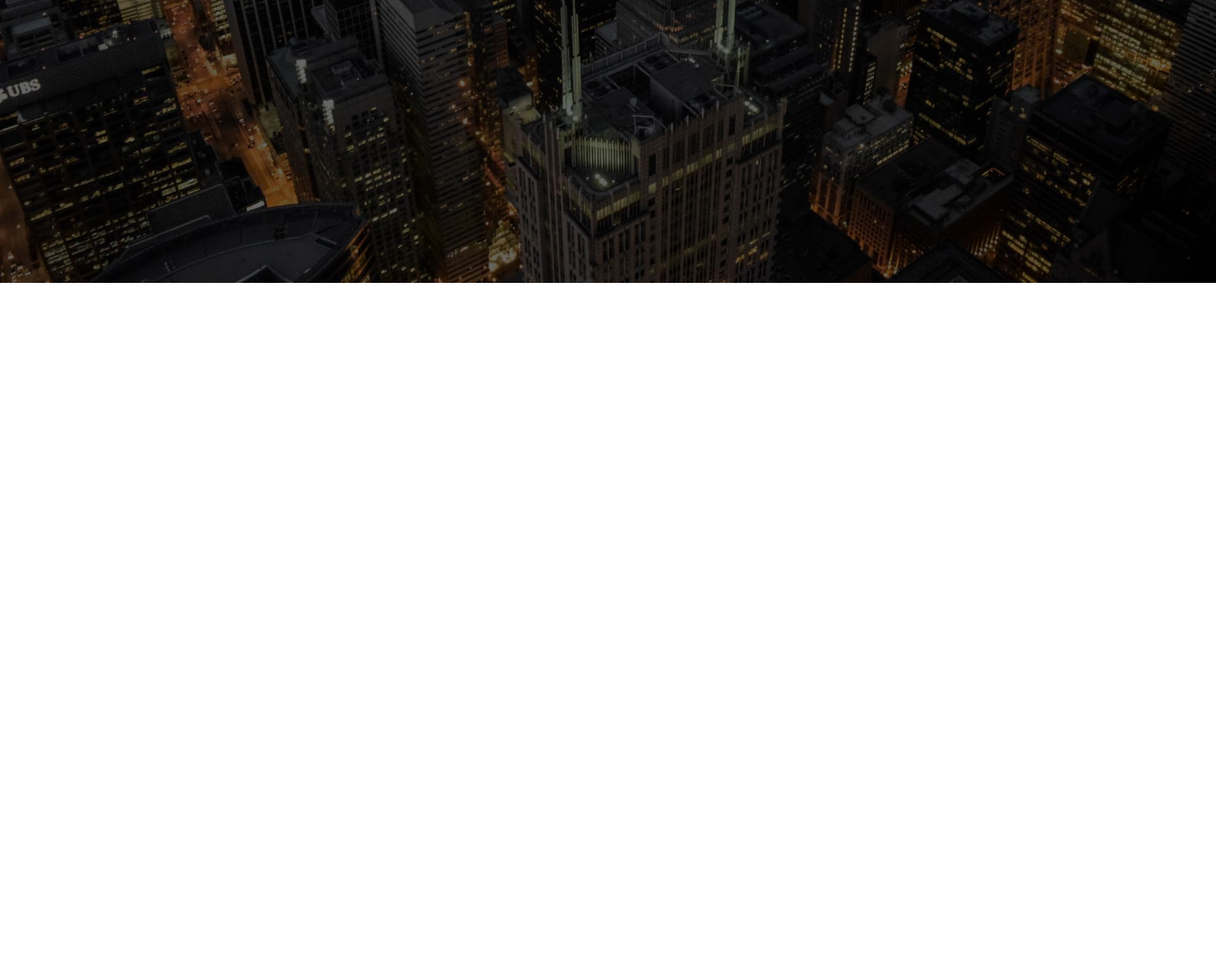
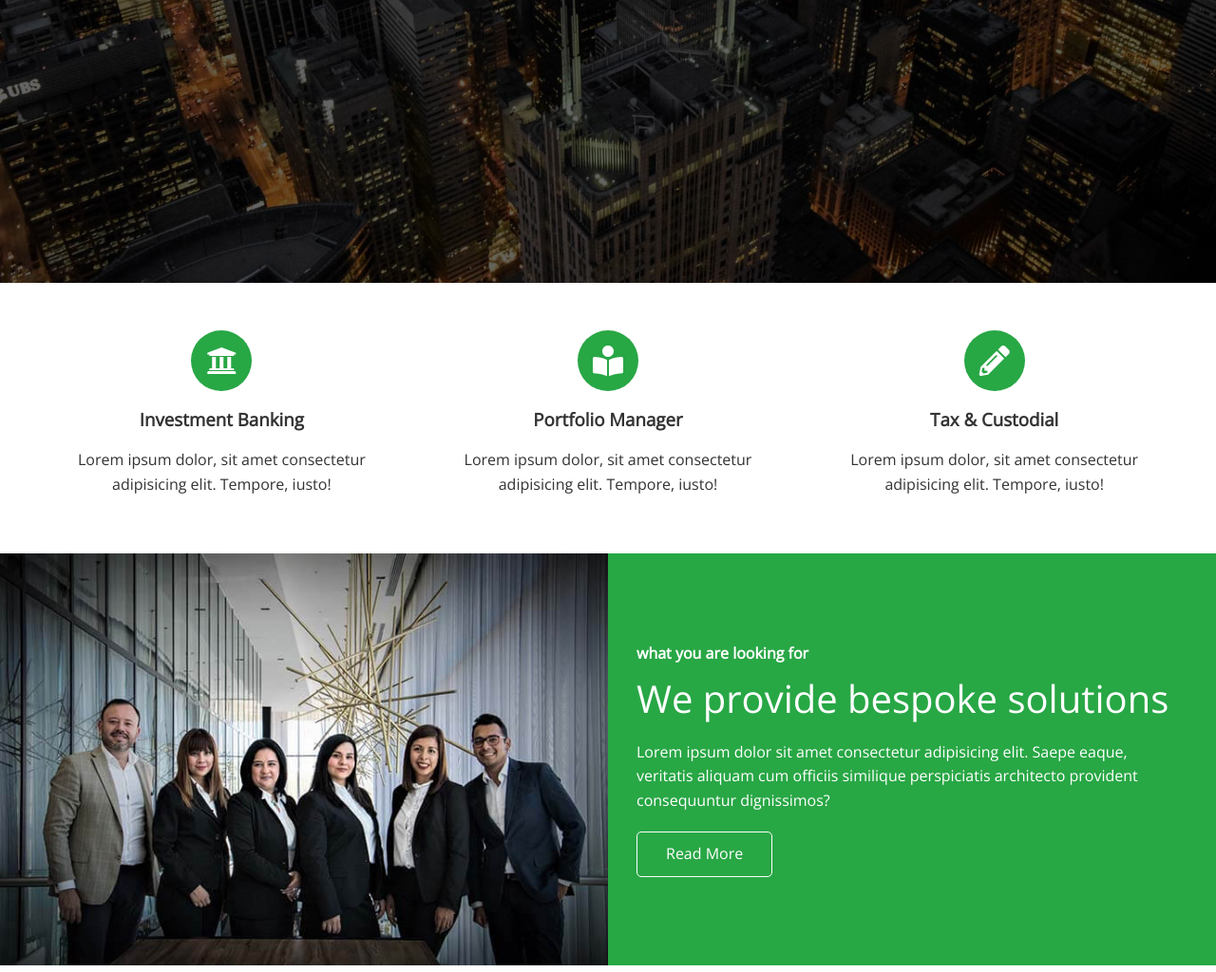
Before and after one commit to Boghdady/prudential-websit, a plain HTML site: page index.html in a window 1280 px wide. Shown: the part 502-1526 px from the top of the page at 95% size. Before the commit the page ends 800 px from the top, so only its background shows below. Drawn offline with nearby package versions, Linux system fonts and the light colour scheme.

Commit message:
Finish about section without reponsive

```diff
--- a/css/style.css
+++ b/css/style.css
@@ -113,3 +113,21 @@ img {
 .hero * {
   z-index: 10;
 }
+
+/* About section */
+.icons {
+  padding: 30px;
+}
+
+.icons h3 {
+  font-weight: bold;
+  margin-bottom: 15px;
+}
+
+.icons i {
+  background: #28a745;
+  color: #fff;
+  border-radius: 50%;
+  padding: 16px;
+  margin-bottom: 15px;
+}
--- a/css/utilities.css
+++ b/css/utilities.css
@@ -22,7 +22,7 @@
   opacity: 0.9;
 }
 
-.btn-primary {
+.btn-primary, .bg-primary {
   background:#28a745;
   color: #fff;
 }
@@ -32,12 +32,76 @@
   color: #fff;
 }
 
-.btn-dark {
+.btn-dark, .bg-dark {
   background: #333;
   color: #fff;
 }
 
-.btn-white {
+.btn-light, .bg-light {
   background: #fff;
   color: #333;
 }
+
+.btn-outline {
+  background: transparent;
+  border: 1px solid #fff;
+}
+
+/* Flex items */
+.flex-items {
+  display: flex;
+  align-items: center;
+  justify-content: center;
+  text-align: center;
+  height: 100%;
+}
+
+.flex-items > div {
+  padding: 20px;
+}
+
+/* Flex columns */
+.flex-columns .row {
+  display: flex;
+  flex-direction: row;
+  flex-wrap: wrap;
+  width: 100%;
+}
+
+.flex-columns .column {
+  display: flex;
+  flex-direction: column;
+  flex-basis: 100%;
+  flex:1;
+}
+
+.flex-columns .column .column-1,
+.flex-columns .column .column-2 {
+  height: 100%;
+}
+
+.flex-columns img {
+  width: 100%;
+  height: 100%;
+  object-fit: cover;
+}
+
+.flex-columns .column-2{
+  display: flex;
+  flex-direction: column;
+  align-items: flex-start;
+  justify-content: center;
+  padding: 30px;
+}
+
+.flex-columns h2 {
+  font-size: 40px;
+  font-weight: 100;
+}
+.flex-columns h4 {
+  margin-bottom: 10px;
+}
+
+.flex-columns p {
+  margin: 20px 0;
+}
--- a/index.html
+++ b/index.html
@@ -37,8 +37,58 @@
       <p>We provide world class financial assistance</p>
       <a href="#about" class="btn"><i class="fas  fa-chevron-right"></i> Read More</a>
     </div>
+  </header>
 
-  </header>
+
+  <main>
+    <!-- About Sections -->
+    <section id="about" class="icons bg-light">
+      <!-- First Part (Icons) -->
+      <div class="flex-items">
+        <div>
+          <i class="fas fa-university fa-2x"></i>
+          <div>
+            <h3>Investment Banking</h3>
+            <p>Lorem ipsum dolor, sit amet consectetur adipisicing elit. Tempore, iusto! </p>
+          </div>
+        </div>
+        <div>
+          <i class="fas fa-book-reader fa-2x"></i>
+          <div>
+            <h3>Portfolio Manager
+            </h3>
+            <p>Lorem ipsum dolor, sit amet consectetur adipisicing elit. Tempore, iusto! </p>
+          </div>
+        </div>
+        <div>
+          <i class="fas fa-pencil-alt fa-2x"></i>
+          <div>
+            <h3>Tax & Custodial </h3>
+            <p>Lorem ipsum dolor, sit amet consectetur adipisicing elit. Tempore, iusto! </p>
+          </div>
+        </div>
+      </div>
+    </section>
+    <!-- Second Part -->
+    <section class="solutions flex-columns">
+      <div class="row">
+        <div class="column">
+          <div class="column-1">
+            <img src="images/home/people.jpg" alt="people">
+          </div>
+        </div>
+        <div class="column">
+          <div class="column-2 bg-primary">
+            <h4>what you are looking for</h4>
+            <h2>We provide bespoke solutions</h2>
+            <p>Lorem ipsum dolor sit amet consectetur adipisicing elit. Saepe eaque, veritatis aliquam cum officiis
+              similique perspiciatis architecto provident consequuntur dignissimos?</p>
+            <a href="#" class="btn btn-outline">Read More</a>
+          </div>
+        </div>
+      </div>
+    </section>
+  </main>
 </body>
 
 </html>
```
